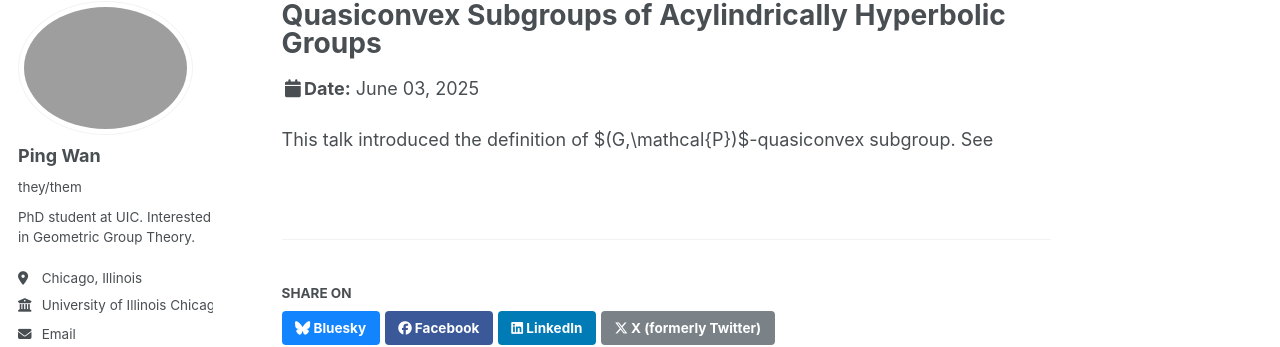
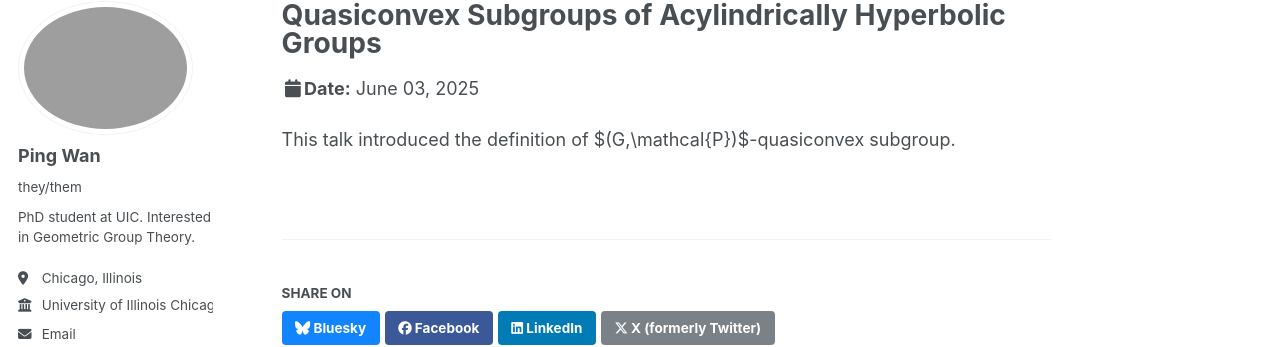
Before and after one commit to PingWan-Math/pingwan-math.github.io, a Jekyll site: the page built from _talks/2025-06-03-QC-talk.md, in a window 1280 px wide and 939 px high. Shown: the part 98-445 px from the top of the window. Built offline with Jekyll 4.4.1, drawn with Linux system fonts in a browser that asks for light colours; a script that is not in the unit is left out; part of the change alters nothing that is shown.

Commit message:
Update and rename Quasiconvex-Subgroups-of-Acylindrically-Hyperbolic-Groups.md to 2025-06-03-QC-talk.md

```diff
--- a/_talks/Quasiconvex-Subgroups-of-Acylindrically-Hyperbolic-Groups.md
+++ b/_talks/2025-06-03-QC-talk.md
@@ -5,7 +5,8 @@ type: "Talk"
 permalink: /quasiconvex-subgroups
 venue: "UW-Madison, RTG Summer School"
 date: 2025-06-03
+slidesurl: 'pingwan-math.github.io/files/quasiconvex-5min-talk.pdf'
 location: "Madison, WI, USA"
 ---
 
-This talk introduced the definition of $(G,\mathcal{P})$-quasiconvex subgroup. See
+This talk introduced the definition of $(G,\mathcal{P})$-quasiconvex subgroup.
```
